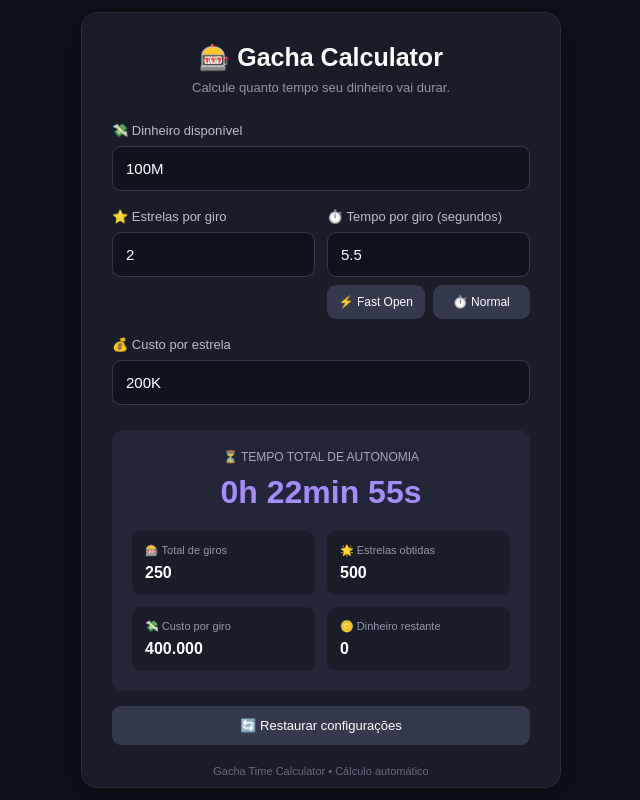
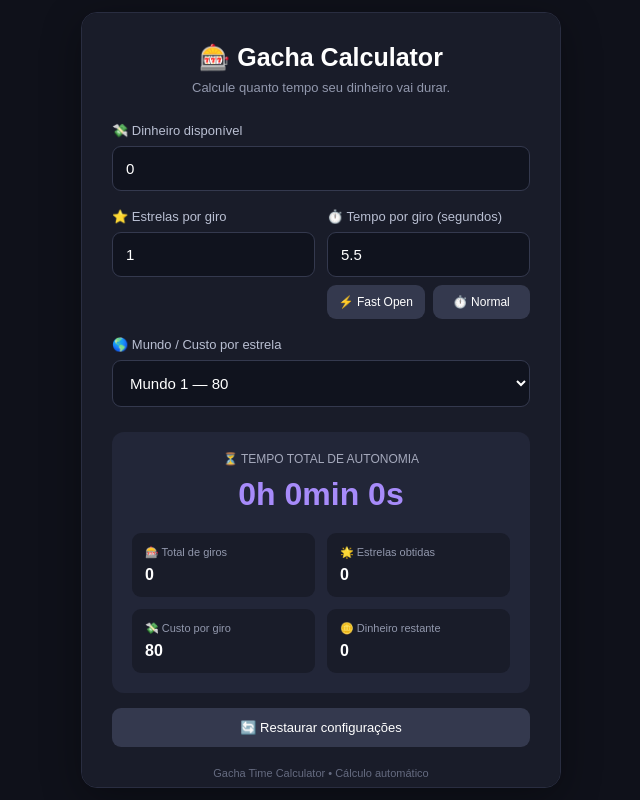
Before and after one commit to NycolasBDeOliveira/Gacha-Time-Calculator, a plain HTML site: page index.html in a window 1280 px wide. Shown: the whole page, without its empty margins (319-959 px from the left). Drawn offline with Linux system fonts and the light colour scheme.

Commit message:
Adição de menu com mundos

```diff
--- a/index.html
+++ b/index.html
@@ -22,7 +22,7 @@
             <input
                 type="text"
                 id="money"
-                value="100M"
+                value="0"
                 placeholder="Ex: 100K, 10M, 1B"
             >
         </div>
@@ -33,7 +33,7 @@
                 <input
                     type="number"
                     id="stars"
-                    value="2"
+                    value="1"
                     min="1"
                 >
             </div>
@@ -61,13 +61,15 @@
         </div>
 
         <div class="field">
-            <label for="cost">💰 Custo por estrela</label>
-            <input
-                type="text"
-                id="cost"
-                value="200K"
-                placeholder="Ex: 100K, 1M, 1B"
-            >
+            <label for="world">🌎 Mundo / Custo por estrela</label>
+            <select id="world">
+                <option value="80" selected>Mundo 1 — 80</option>
+                <option value="300">Mundo 2 — 300</option>
+                <option value="2500">Mundo 3 — 2,5K</option>
+                <option value="12500">Mundo 4 — 12,5K</option>
+                <option value="50000">Mundo 5 — 50K</option>
+                <option value="200000">Mundo 6 — 200K</option>
+            </select>
         </div>
 
         <div class="results">
--- a/script.js
+++ b/script.js
@@ -2,7 +2,7 @@
 const money = document.getElementById("money");
 const stars = document.getElementById("stars");
 const seconds = document.getElementById("seconds");
-const cost = document.getElementById("cost");
+const world = document.getElementById("world");
 
 const resetButton = document.getElementById("resetButton");
 const fastButton = document.getElementById("fastButton");
@@ -72,13 +72,12 @@ function calculate() {
     const availableMoney = parseMoney(money.value);
     const starsPerSpin = Number(stars.value);
     const timePerSpin = Number(seconds.value);
-    const costPerStar = parseMoney(cost.value);
+    const costPerStar = Number(world.value);
 
     if (
         money.value.trim() === "" ||
         stars.value.trim() === "" ||
         seconds.value.trim() === "" ||
-        cost.value.trim() === "" ||
         !Number.isFinite(availableMoney) ||
         !Number.isFinite(starsPerSpin) ||
         !Number.isFinite(timePerSpin) ||
@@ -135,14 +134,9 @@ function calculate() {
         format(remainingMoney);
 }
 
-// Conversão automática ao sair do campo
+// Conversão automática do dinheiro disponível
 money.addEventListener("blur", () => {
     formatMoneyInput(money);
-    calculate();
-});
-
-cost.addEventListener("blur", () => {
-    formatMoneyInput(cost);
     calculate();
 });
 
@@ -159,16 +153,17 @@ normalButton.addEventListener("click", () => {
 });
 
 // Atualização automática dos cálculos
-[money, stars, seconds, cost].forEach(input => {
+[money, stars, seconds, world].forEach(input => {
     input.addEventListener("input", calculate);
+    input.addEventListener("change", calculate);
 });
 
 // Restaurar configurações padrão
 function resetCalculator() {
-    money.value = "100M";
-    stars.value = 2;
+    money.value = "0";
+    stars.value = 1;
     seconds.value = 5.5;
-    cost.value = "200K";
+    world.value = "80";
 
     calculate();
 }
--- a/style.css
+++ b/style.css
@@ -193,3 +193,20 @@ button:hover {
     padding: 10px 5px;
     font-size: 12px;
 }
+
+
+select {
+    width: 100%;
+    padding: 13px;
+    border-radius: 9px;
+    border: 1px solid #34394e;
+    background: #10131e;
+    color: #fff;
+    font-size: 15px;
+    outline: none;
+    transition: .2s;
+}
+
+select:focus {
+    border-color: #8b5cf6;
+}
```
